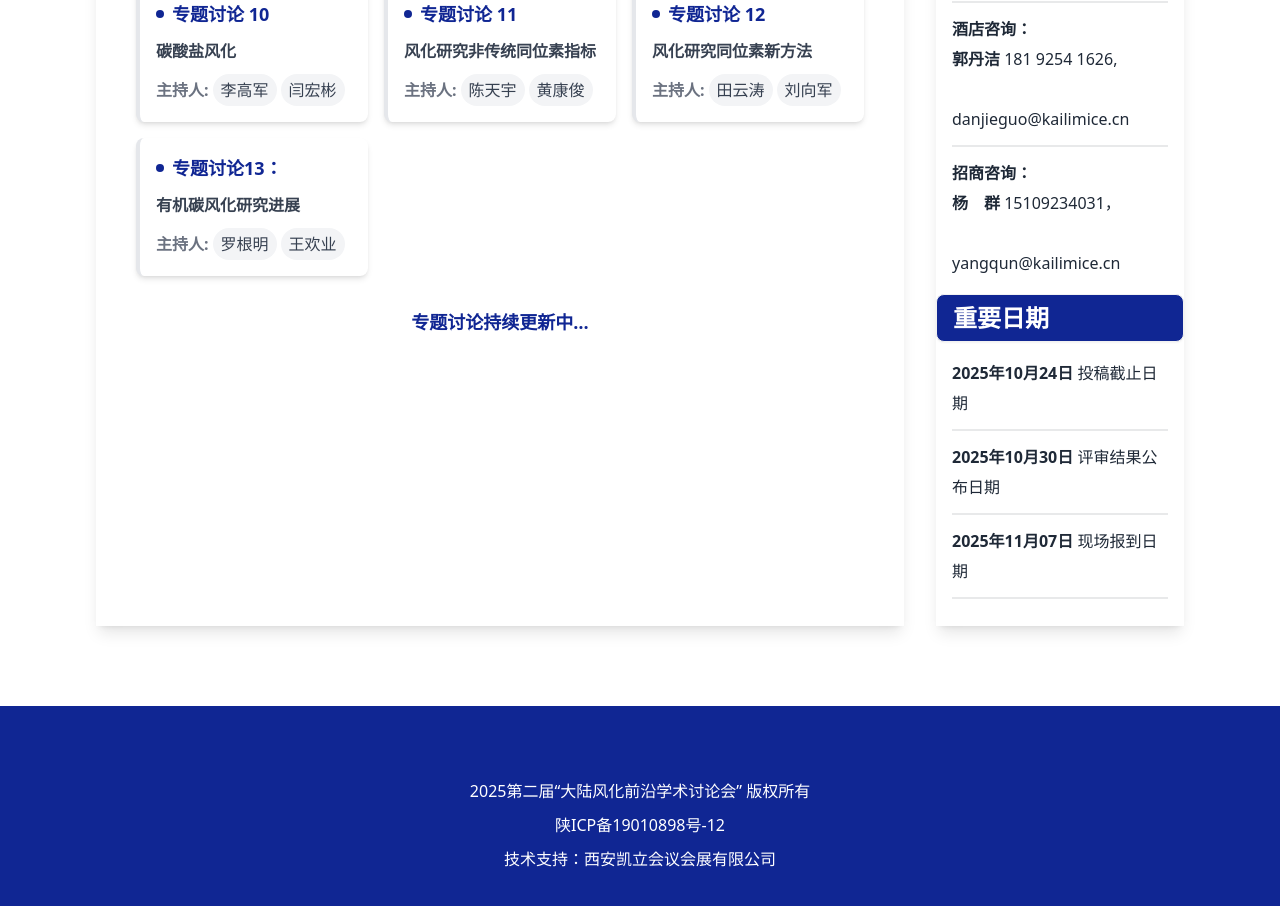
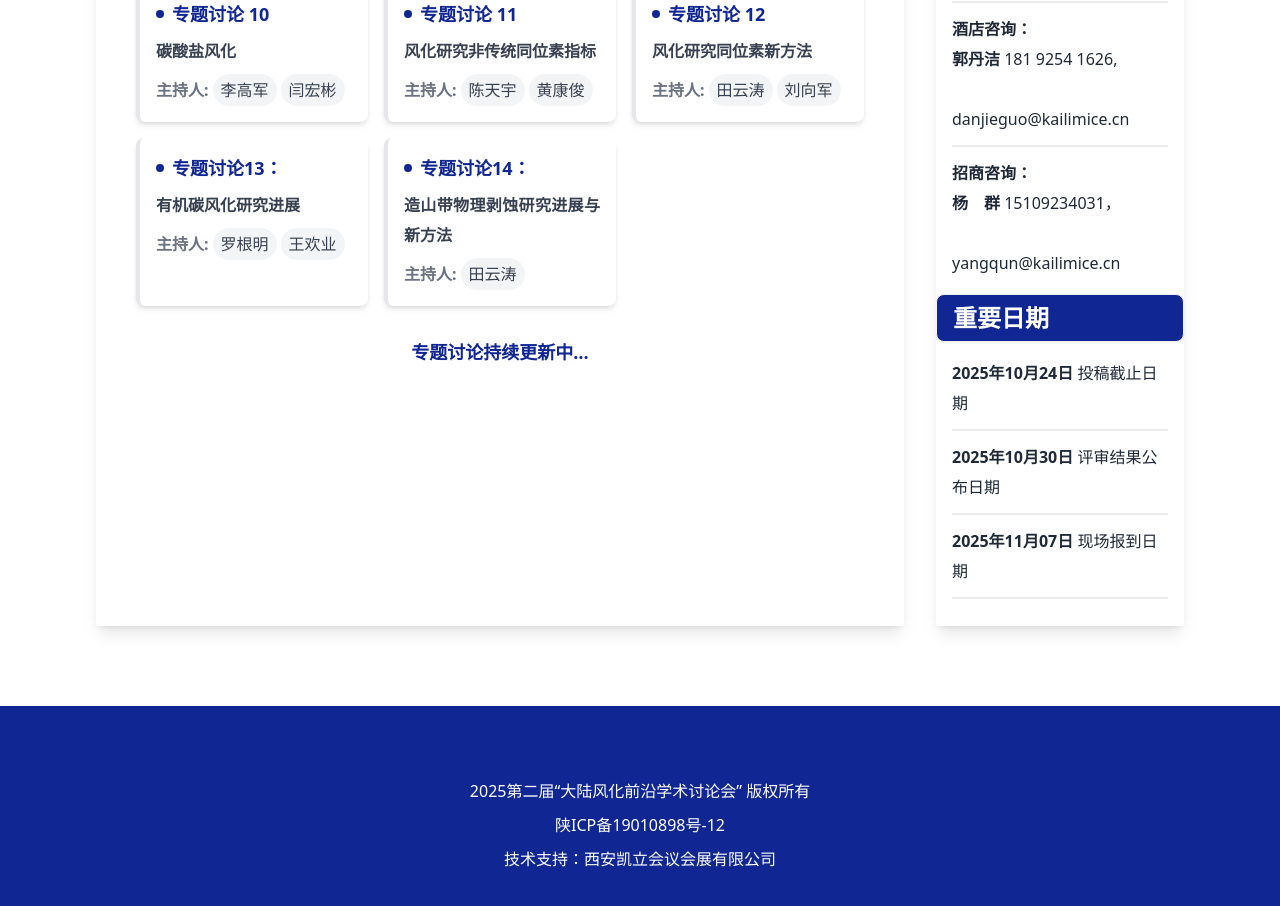
Before and after one commit to hutong9/Weathering2025, a Nuxt app: page /theme in a window 1280 px wide. Shown: the part 920-1826 px from the top of the page. Built offline with nearby package versions, Linux system fonts and the light colour scheme.

Commit message:
增加14

```diff
--- a/components/AppTheme.vue
+++ b/components/AppTheme.vue
@@ -489,6 +489,19 @@
         </div>
 
 
+        <div class="bg-white rounded-lg shadow-md p-4 border-l-4  hover:shadow-lg transition-all duration-300">
+          <div class="flex items-center mb-2">
+            <div class="w-2 h-2 bg-[#102693] rounded-full mr-2"></div>
+            <h4 class=" font-bold text-lg text-[#102693]">专题讨论14：</h4>
+          </div>
+          <p class=" text-gray-700 font-bold mb-2">造山带物理剥蚀研究进展与新方法</p>
+          <div class="flex items-center gap-1">
+            <span class=" text-gray-500"><b>主持人:</b></span>
+            <span class="px-2 py-1 bg-gray-100 text-gray-700  rounded-full">田云涛</span>
+
+          </div>
+        </div>
+
 
 
 
```
